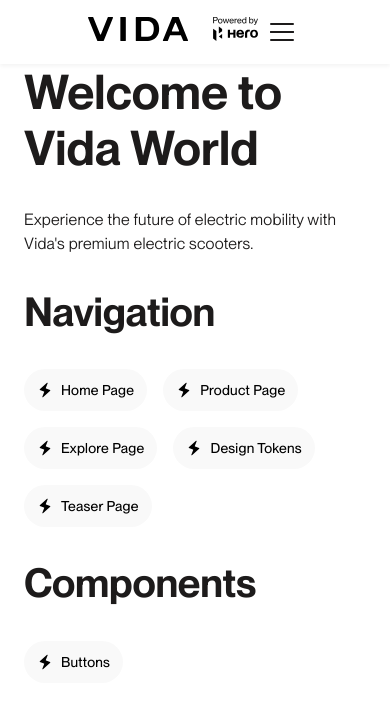
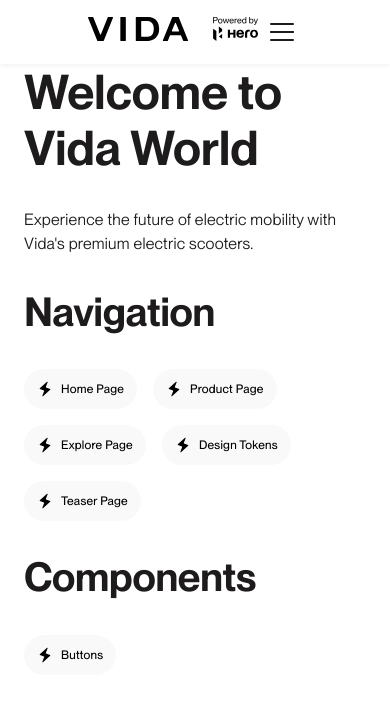
Before and after one commit to tiresomefanatic/VidaWorld-Sandbox, a React (Vite) app: page / in a window 390 px wide. Shown: the top 708 px of the page. Built offline with nearby package versions, Linux system fonts and the light colour scheme; grey boxes are pictures that could not be loaded.

Commit message:
Fix typography mixin responsiveness and added new header tokens

```diff
--- a/src/components/Header/Header.scss
+++ b/src/components/Header/Header.scss
@@ -2,7 +2,15 @@
 @import '../../styles/SemanticTokens.scss';
 @import '../../styles/mixins/typography.scss';
 
-// Header component styles based on Figma design
+a:link,
+a:visited,
+a:hover,
+a:active {
+  text-decoration: none;
+  font-weight: $font-weight-semibold;
+}
+
+// Header component styles
 .vida-header {
   position: fixed;
   top: 0;
@@ -166,7 +174,7 @@
         justify-content: center;
         align-items: center;
         width: 100%; // Take full width of outer container
-        height: 100%; // Take full height of outer container
+        height: $space-35xl - ($space-m * 2); // Take full height of outer container
         background-color: $surface-highlight-light; // Correct background color from Figma
         border-radius: 0 0 $space-s $space-s; // Bottom corners only
         padding: $space-4xl; // Internal padding for content
@@ -178,7 +186,7 @@
     // Special styling for explore dropdown
     &.explore-dropdown {
       &.show {
-        height: $space-35xl; // Height from Figma design
+        height: 288px; // Height from Figma design
       }
 
       // Outer container - similar structure to products dropdown
@@ -205,7 +213,7 @@
         width: auto; // Auto width to fit content
         max-width: 1200px; // Max width constraint
         height: 100%; // Take full height of outer container
-        background-color: white; // Inner container background
+        background-color: $background-primary; // Inner container background
         border-radius: 0 0 $space-s $space-s; // Bottom corners only
         padding: $space-7xl; // 42px padding as specified
         gap: $space-8xl; // Gap between grid and right sidebar
@@ -239,7 +247,7 @@
         justify-content: flex-start;
         height: auto;
         width: 240px;
-        padding: $space-s;
+        padding: $space-2xs;
         gap: $space-2xs;
         background: none;
         border: none;
@@ -264,7 +272,7 @@
         }
 
         .vida-header__vehicle-description {
-          color: #424549;
+          color: $background-secondary50;
           @include brand-font;
           @include body-s-regular;
           text-align: left;
@@ -471,7 +479,7 @@
     line-height: 1;
 
     &:hover {
-      color: #FF5310;
+      color: $content-brand;
     }
   }
 
@@ -498,7 +506,7 @@
     @include brand-font;
     @include label-xs-semibold;
     letter-spacing: 0.5px;
-    color: #5C5A5A;
+    color: $content-tertiary;
     text-transform: uppercase;
     background: none;
     border: none;
@@ -627,3 +635,11 @@
 .overflow-hidden {
   overflow: hidden;
 }
+
+.vida-header__vehicle-item a {
+  font-weight: inherit !important;
+}
+
+.vida-header__vehicle-name {
+  font-weight: $font-weight-medium !important;
+}
--- a/src/styles/PrimitiveTokens.scss
+++ b/src/styles/PrimitiveTokens.scss
@@ -201,6 +201,6 @@
 $space-18xl: 134px;
 $space-20xl: 174px;
 $space-25xl: 214px;
-$space-35xl: 288px;
+$space-35xl: 248px;
 $space-50xl: 414px;
 $space-37xl: 310px;
--- a/src/styles/mixins/responsive.scss
+++ b/src/styles/mixins/responsive.scss
@@ -25,67 +25,6 @@
   }
 }
 
-// Typography mixins
-@mixin heading-xl {
-  font-size: $font-size-800;
-  font-weight: $font-weight-semibold;
-  line-height: $line-height-900;
-  letter-spacing: $letter-spacing-m;
-
-  @include respond-to($breakpoint-s) {
-    font-size: $font-size-600;
-    line-height: $line-height-700;
-  }
-}
-
-@mixin heading-l {
-  font-size: $font-size-700;
-  font-weight: $font-weight-semibold;
-  line-height: $line-height-800;
-  letter-spacing: $letter-spacing-xs;
-
-  @include respond-to($breakpoint-s) {
-    font-size: $font-size-600;
-    line-height: $line-height-700;
-  }
-}
-
-@mixin heading-m {
-  font-size: $font-size-600;
-  font-weight: $font-weight-semibold;
-  line-height: $line-height-700;
-  letter-spacing: $letter-spacing-s;
-
-  @include respond-to($breakpoint-s) {
-    font-size: $font-size-500;
-    line-height: $line-height-600;
-  }
-}
-
-@mixin body-regular {
-  font-size: $font-size-300;
-  font-weight: $font-weight-book;
-  line-height: $line-height-400;
-  letter-spacing: $letter-spacing-xl;
-
-  @include respond-to($breakpoint-s) {
-    font-size: $font-size-200;
-    line-height: $line-height-300;
-  }
-}
-
-@mixin body-semibold {
-  font-size: $font-size-300;
-  font-weight: $font-weight-semibold;
-  line-height: $line-height-400;
-  letter-spacing: $letter-spacing-xl;
-
-  @include respond-to($breakpoint-s) {
-    font-size: $font-size-200;
-    line-height: $line-height-300;
-  }
-}
-
 // Shadow mixins
 @mixin box-shadow-sm {
   box-shadow: 0 1px 2px rgba($neutral-900, 0.05);
@@ -98,101 +37,3 @@
 @mixin box-shadow-lg {
   box-shadow: 0 10px 15px rgba($neutral-900, 0.1);
 }
-
-// Focus state
-@mixin focus-ring {
-  outline: none;
-  box-shadow: 0 0 0 2px $border-focus;
-}
-
-// Radio button mixins
-@mixin radio-button-size($size) {
-  @if $size == 's' {
-    width: $radio-outer-s;
-    height: $radio-outer-s;
-
-    &::after {
-      width: $radio-inner-s;
-      height: $radio-inner-s;
-    }
-  } @else if $size == 'm' {
-    width: $radio-outer-m;
-    height: $radio-outer-m;
-
-    &::after {
-      width: $radio-inner-m;
-      height: $radio-inner-m;
-    }
-  } @else if $size == 'l' {
-    width: $radio-outer-l;
-    height: $radio-outer-l;
-
-    &::after {
-      width: $radio-inner-l;
-      height: $radio-inner-l;
-    }
-  }
-}
-
-// Checkbox mixins
-@mixin checkbox-size($size) {
-  @if $size == 's' {
-    width: $checkbox-size-s;
-    height: $checkbox-size-s;
-
-    .checkbox-inner {
-      width: $checkbox-innersize-s;
-      height: $checkbox-innersize-s;
-    }
-  } @else if $size == 'm' {
-    width: $checkbox-size-m;
-    height: $checkbox-size-m;
-
-    .checkbox-inner {
-      width: $checkbox-innersize-m;
-      height: $checkbox-innersize-m;
-    }
-  } @else if $size == 'l' {
-    width: $checkbox-size-l;
-    height: $checkbox-size-l;
-
-    .checkbox-inner {
-      width: $checkbox-innersize-l;
-      height: $checkbox-innersize-l;
-    }
-  }
-}
-
-// Toggle button mixins
-@mixin toggle-button-size($size) {
-  @if $size == 's' {
-    border-radius: $toggle-buttonradius-s;
-
-    &::before {
-      border-radius: $toggle-buttonouterradius-s;
-    }
-  } @else if $size == 'm' {
-    border-radius: $toggle-buttonradius-m;
-
-    &::before {
-      border-radius: $toggle-buttonouterradius-m;
-    }
-  } @else if $size == 'l' {
-    border-radius: $toggle-buttonradius-l;
-
-    &::before {
-      border-radius: $toggle-buttonouterradius-l;
-    }
-  }
-}
-
-// Tab mixins
-@mixin tab-size($size) {
-  @if $size == 's' {
-    padding: $tab-verticalpadding-s $tab-horzontalpadding-s;
-  } @else if $size == 'm' {
-    padding: $tab-verticalpadding-m $tab-horzontalpadding-m;
-  } @else if $size == 'l' {
-    padding: $tab-verticalpadding-l $tab-horzontalpadding-l;
-  }
-}
--- a/src/styles/mixins/typography.scss
+++ b/src/styles/mixins/typography.scss
@@ -1,29 +1,10 @@
 @import '../PrimitiveTokens.scss';
+@import '../../styles/mixins/responsive.scss';
 
 @mixin brand-font {
   font-family: 'PP Neue Montreal', sans-serif;
 }
 
-// Responsive breakpoints reference
-@mixin respond-to($breakpoint) {
-  @if $breakpoint == 'mobile' {
-    @media (min-width: $breakpoint-s) {
-      @content;
-    }
-  } @else if $breakpoint == 'tablet' {
-    @media (min-width: $breakpoint-m) {
-      @content;
-    }
-  } @else if $breakpoint == 'laptop' {
-    @media (min-width: $breakpoint-l) {
-      @content;
-    }
-  } @else if $breakpoint == 'desktop' {
-    @media (min-width: $breakpoint-xl) {
-      @content;
-    }
-  }
-}
 
 /***************TYPOGRAPHY MIXINS***************/
 
@@ -36,7 +17,7 @@
   line-height: $line-height-1500;
   letter-spacing: $letter-spacing-xs;
 
-  @include respond-to($breakpoint-s) {
+  @include respond-to('mobile') {
     font-size: $font-size-1200;
     line-height: $line-height-1400;
   }
@@ -49,7 +30,7 @@
   line-height: $line-height-1300;
   letter-spacing: $letter-spacing-xs;
 
-  @include respond-to($breakpoint-s) {
+  @include respond-to('mobile') {
     font-size: $font-size-1000;
     line-height: $line-height-1200;
   }
@@ -62,7 +43,7 @@
   line-height: $line-height-1100;
   letter-spacing: $letter-spacing-xs;
 
-  @include respond-to($breakpoint-s) {
+  @include respond-to('mobile') {
     font-size: $font-size-900;
     line-height: $line-height-900;
   }
@@ -75,7 +56,7 @@
   line-height: $line-height-1100;
   letter-spacing: $letter-spacing-m;
 
-  @include respond-to($breakpoint-s) {
+  @include respond-to('mobile') {
     font-size: $font-size-800;
     line-height: $line-height-900;
   }
@@ -88,7 +69,7 @@
   line-height: $line-height-900;
   letter-spacing: $letter-spacing-m;
 
-  @include respond-to($breakpoint-s) {
+  @include respond-to('mobile') {
     font-size: $font-size-600;
     line-height: $line-height-700;
   }
@@ -101,7 +82,7 @@
   line-height: $line-height-800;
   letter-spacing: $letter-spacing-xs;
 
-  @include respond-to($breakpoint-s) {
+  @include respond-to('mobile') {
     font-size: $font-size-600;
     line-height: $line-height-700;
   }
@@ -114,7 +95,7 @@
   line-height: $line-height-700;
   letter-spacing: $letter-spacing-s;
 
-  @include respond-to($breakpoint-s) {
+  @include respond-to('mobile') {
     font-size: $font-size-500;
     line-height: $line-height-600;
   }
@@ -127,7 +108,7 @@
   line-height: $line-height-600;
   letter-spacing: $letter-spacing-m;
 
-  @include respond-to($breakpoint-s) {
+  @include respond-to('mobile') {
     font-size: $font-size-400;
     line-height: $line-height-400;
   }
@@ -140,7 +121,7 @@
   line-height: $line-height-400;
   letter-spacing: $letter-spacing-xl;
 
-  @include respond-to($breakpoint-s) {
+  @include respond-to('mobile') {
     font-size: $font-size-200;
     line-height: $line-height-300;
   }
@@ -153,7 +134,7 @@
   line-height: $line-height-300;
   letter-spacing: $letter-spacing-xxl;
 
-  @include respond-to($breakpoint-s) {
+  @include respond-to('mobile') {
     font-size: $font-size-100;
     line-height: $line-height-200;
   }
@@ -168,7 +149,7 @@
   line-height: $line-height-600;
   letter-spacing: $letter-spacing-m;
 
-  @include respond-to($breakpoint-s) {
+  @include respond-to('mobile') {
     font-size: $font-size-400;
     line-height: $line-height-500;
   }
@@ -181,7 +162,7 @@
   line-height: $line-height-600;
   letter-spacing: $letter-spacing-m;
 
-  @include respond-to($breakpoint-s) {
+  @include respond-to('mobile') {
     font-size: $font-size-400;
     line-height: $line-height-500;
   }
@@ -194,7 +175,7 @@
   line-height: $line-height-500;
   letter-spacing: $letter-spacing-l;
 
-  @include respond-to($breakpoint-s) {
+  @include respond-to('mobile') {
     font-size: $font-size-300;
     line-height: $line-height-400;
   }
@@ -207,7 +188,7 @@
   line-height: $line-height-500;
   letter-spacing: $letter-spacing-l;
 
-  @include respond-to($breakpoint-s) {
+  @include respond-to('mobile') {
     font-size: $font-size-300;
     line-height: $line-height-400;
   }
@@ -220,7 +201,7 @@
   line-height: $line-height-400;
   letter-spacing: $letter-spacing-xl;
 
-  @include respond-to($breakpoint-s) {
+  @include respond-to('mobile') {
     font-size: $font-size-200;
     line-height: $line-height-300;
   }
@@ -233,7 +214,7 @@
   line-height: $line-height-400;
   letter-spacing: $letter-spacing-xl;
 
-  @include respond-to($breakpoint-s) {
+  @include respond-to('mobile') {
     font-size: $font-size-200;
     line-height: $line-height-300;
   }
@@ -246,7 +227,7 @@
   line-height: $line-height-300;
   letter-spacing: $letter-spacing-xl;
 
-  @include respond-to($breakpoint-s) {
+  @include respond-to('mobile') {
     font-size: $font-size-100;
     line-height: $line-height-200;
   }
@@ -259,7 +240,7 @@
   line-height: $line-height-300;
   letter-spacing: $letter-spacing-xl;
 
-  @include respond-to($breakpoint-s) {
+  @include respond-to('mobile') {
     font-size: $font-size-100;
     line-height: $line-height-200;
   }
@@ -272,7 +253,7 @@
   line-height: $line-height-300;
   letter-spacing: $letter-spacing-xl;
 
-  @include respond-to($breakpoint-s) {
+  @include respond-to('mobile') {
     font-size: $font-size-50;
     line-height: $line-height-200;
   }
@@ -285,7 +266,7 @@
   line-height: $line-height-300;
   letter-spacing: $letter-spacing-xl;
 
-  @include respond-to($breakpoint-s) {
+  @include respond-to('mobile') {
     font-size: $font-size-50;
     line-height: $line-height-200;
   }
@@ -300,7 +281,7 @@
   line-height: $line-height-200;
   letter-spacing: $letter-spacing-xxl;
 
-  @include respond-to($breakpoint-s) {
+  @include respond-to('mobile') {
     font-size: $font-size-200;
     line-height: $line-height-200;
   }
@@ -313,7 +294,7 @@
   line-height: $line-height-200;
   letter-spacing: $letter-spacing-xxl;
 
-  @include respond-to($breakpoint-s) {
+  @include respond-to('mobile') {
     font-size: $font-size-200;
     line-height: $line-height-200;
   }
@@ -326,7 +307,7 @@
   line-height: $line-height-300;
   letter-spacing: $letter-spacing-xl;
 
-  @include respond-to($breakpoint-s) {
+  @include respond-to('mobile') {
     font-size: $font-size-200;
     line-height: $line-height-200;
   }
@@ -339,7 +320,7 @@
   line-height: $line-height-300;
   letter-spacing: $letter-spacing-xl;
 
-  @include respond-to($breakpoint-s) {
+  @include respond-to('mobile') {
     font-size: $font-size-200;
     line-height: $line-height-200;
   }
@@ -352,7 +333,7 @@
   line-height: $line-height-400;
   letter-spacing: $letter-spacing-m;
 
-  @include respond-to($breakpoint-s) {
+  @include respond-to('mobile') {
     font-size: $font-size-300;
     line-height: $line-height-300;
   }
@@ -365,7 +346,7 @@
   line-height: $line-height-400;
   letter-spacing: $letter-spacing-m;
 
-  @include respond-to($breakpoint-s) {
+  @include respond-to('mobile') {
     font-size: $font-size-300;
     line-height: $line-height-300;
   }
@@ -378,7 +359,7 @@
   line-height: $line-height-700;
   letter-spacing: $letter-spacing-m;
 
-  @include respond-to($breakpoint-s) {
+  @include respond-to('mobile') {
     font-size: $font-size-500;
     line-height: $line-height-600;
   }
@@ -391,7 +372,7 @@
   line-height: $line-height-700;
   letter-spacing: $letter-spacing-m;
 
-  @include respond-to($breakpoint-s) {
+  @include respond-to('mobile') {
     font-size: $font-size-500;
     line-height: $line-height-600;
   }
@@ -404,7 +385,7 @@
   line-height: $line-height-800;
   letter-spacing: $letter-spacing-s;
 
-  @include respond-to($breakpoint-s) {
+  @include respond-to('mobile') {
     font-size: $font-size-600;
     line-height: $line-height-700;
   }
@@ -417,7 +398,7 @@
   line-height: $line-height-800;
   letter-spacing: $letter-spacing-s;
 
-  @include respond-to($breakpoint-s) {
+  @include respond-to('mobile') {
     font-size: $font-size-600;
     line-height: $line-height-700;
   }
@@ -432,7 +413,7 @@
   line-height: $line-height-500;
   letter-spacing: $letter-spacing-m;
 
-  @include respond-to($breakpoint-s) {
+  @include respond-to('mobile') {
     font-size: $font-size-400;
     line-height: $line-height-400;
   }
@@ -445,7 +426,7 @@
   line-height: $line-height-500;
   letter-spacing: $letter-spacing-m;
 
-  @include respond-to($breakpoint-s) {
+  @include respond-to('mobile') {
     font-size: $font-size-400;
     line-height: $line-height-400;
   }
@@ -458,7 +439,7 @@
   line-height: $line-height-400;
   letter-spacing: $letter-spacing-l;
 
-  @include respond-to($breakpoint-s) {
+  @include respond-to('mobile') {
     font-size: $font-size-300;
     line-height: $line-height-300;
   }
@@ -471,7 +452,7 @@
   line-height: $line-height-400;
   letter-spacing: $letter-spacing-l;
 
-  @include respond-to($breakpoint-s) {
+  @include respond-to('mobile') {
     font-size: $font-size-300;
     line-height: $line-height-300;
   }
@@ -484,7 +465,7 @@
   line-height: $line-height-300;
   letter-spacing: $letter-spacing-xl;
 
-  @include respond-to($breakpoint-s) {
+  @include respond-to('mobile') {
     font-size: $font-size-200;
     line-height: $line-height-200;
   }
@@ -497,7 +478,7 @@
   line-height: $line-height-300;
   letter-spacing: $letter-spacing-xl;
 
-  @include respond-to($breakpoint-s) {
+  @include respond-to('mobile') {
     font-size: $font-size-200;
     line-height: $line-height-200;
   }
@@ -510,7 +491,7 @@
   line-height: $line-height-200;
   letter-spacing: $letter-spacing-xxl;
 
-  @include respond-to($breakpoint-s) {
+  @include respond-to('mobile') {
     font-size: $font-size-50;
     line-height: $line-height-200;
   }
@@ -523,7 +504,7 @@
   line-height: $line-height-200;
   letter-spacing: $letter-spacing-xxl;
 
-  @include respond-to($breakpoint-s) {
+  @include respond-to('mobile') {
     font-size: $font-size-50;
     line-height: $line-height-200;
   }
```
